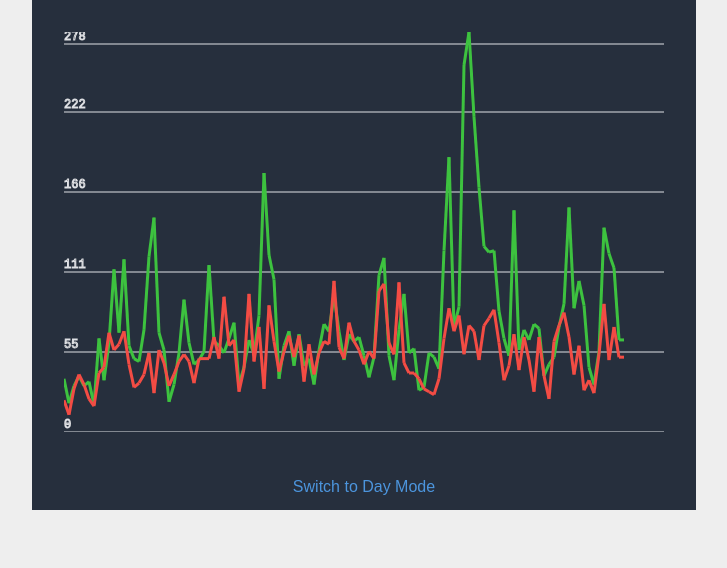
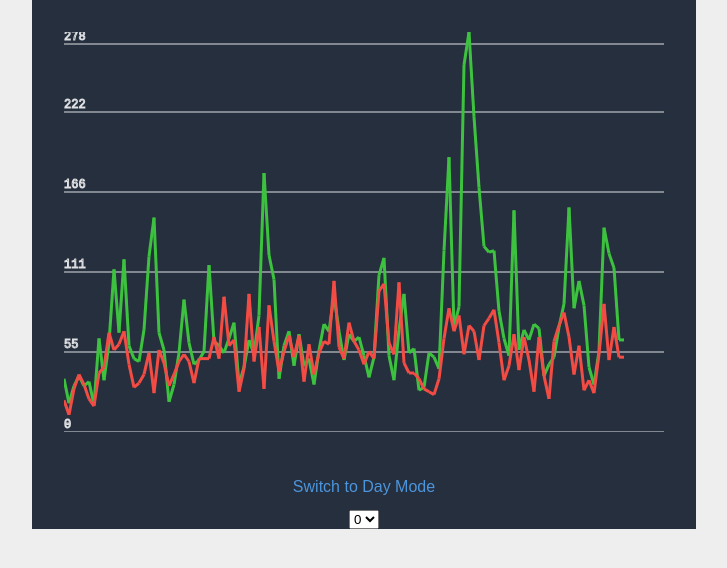
Before and after one commit to CoonJS/telegram-chart, a React app: page / in a window 1280 px wide. Shown: the top 568 px of the page, without its empty margins (276-1003 px from the left). Built offline with nearby package versions, Linux system fonts and the light colour scheme.

Commit message:
Pass labels and add chart type select

```diff
--- a/src/App.jsx
+++ b/src/App.jsx
@@ -14,21 +14,25 @@ const NIGHT_BACKGROUND = '#262F3D';
 export default class App extends Component {
   state = {
     isNightMode: true,
-    chartData: data[0]
+    selectedChartIdx: 0,
+    chartData: data
   }
 
   renderCharts = () => {
-    const chartData = this.state.chartData;
+    const chartData = this.state.chartData[this.state.selectedChartIdx];
     return Object.keys(chartData.names).map(chartName => {
+
       const chartColor = chartData.colors[chartName];
-
-      const dataArray = chartData.columns.filter(column => column[0] === chartName);
-      const [key, ...data] = dataArray[0];
+      const dataArray = chartData.columns.find(column => column[0] === chartName);
+      const labelsArray = chartData.columns.find(column => column[0] === 'x');
+      const [key, ...data] = dataArray;
+      const [labelKey, ...labels] = labelsArray;
 
       return (
         <ChartLine
           key={chartName}
           data={data}
+          labels={labels}
           stroke={chartColor}
         />
       );
@@ -41,9 +45,13 @@ export default class App extends Component {
     this.setState({ isNightMode: !isNightMode })
   }
 
+  handleChange = e => {
+    this.setState({selectedChartIdx: e.target.value});
+  };
+
 
   render() {
-    const { isNightMode } = this.state;
+    const { isNightMode, selectedChartIdx } = this.state;
     return (
       <div style={{ display: 'flex', justifyContent: 'center', alignItems: 'center', flexDirection: 'column', backgroundColor: isNightMode ? NIGHT_BACKGROUND : DAY_BACKGROUND }}>
 
@@ -51,7 +59,11 @@ export default class App extends Component {
           {this.renderCharts()}
         </Chart>
         <SwitchModeButton isNightMode={isNightMode} handleSwitchMode={this.handleSwitchMode} />
-
+          <select value={selectedChartIdx} onChange={this.handleChange}>
+              {data.map((item, idx) => (
+                  <option key={idx} label={idx}>{idx}</option>
+              ))}
+          </select>
       </div>
     );
   }
--- a/src/com/ChartLine.js
+++ b/src/com/ChartLine.js
@@ -1,4 +1,4 @@
-import React, { Component } from 'react'
+import React, { Component, Fragment } from 'react'
 
 export default class ChartLine extends Component {
     constructor(props) {
@@ -6,7 +6,7 @@ export default class ChartLine extends Component {
     }
 
     render() {
-        const { stroke, data, height, width, maxValue } = this.props;
+        const { stroke, data, height, width, maxValue, labels } = this.props;
         const deltaX = Math.floor(width / data.length);
 
         return (
@@ -15,13 +15,15 @@ export default class ChartLine extends Component {
                     const scale = value / maxValue;
                     const isFirst = idx === 0;
                     const isLast = idx === data.length - 1;
+                    const x1 = isFirst ? 0 : idx * deltaX;
+                    const x2 = (idx + 1) * deltaX;
                     const y1 = height * (1 -  scale);
                     const y2 =  isLast ? height * (1 - scale ) : height * (1 - data[idx + 1] / maxValue);
 
                     return (
                         <line
                             key={idx}
-                            x1={isFirst ? 0 : idx * deltaX}
+                            x1={x1}
                             y1={y1}
                             x2={(idx + 1) * deltaX}
                             y2={y2}
```
